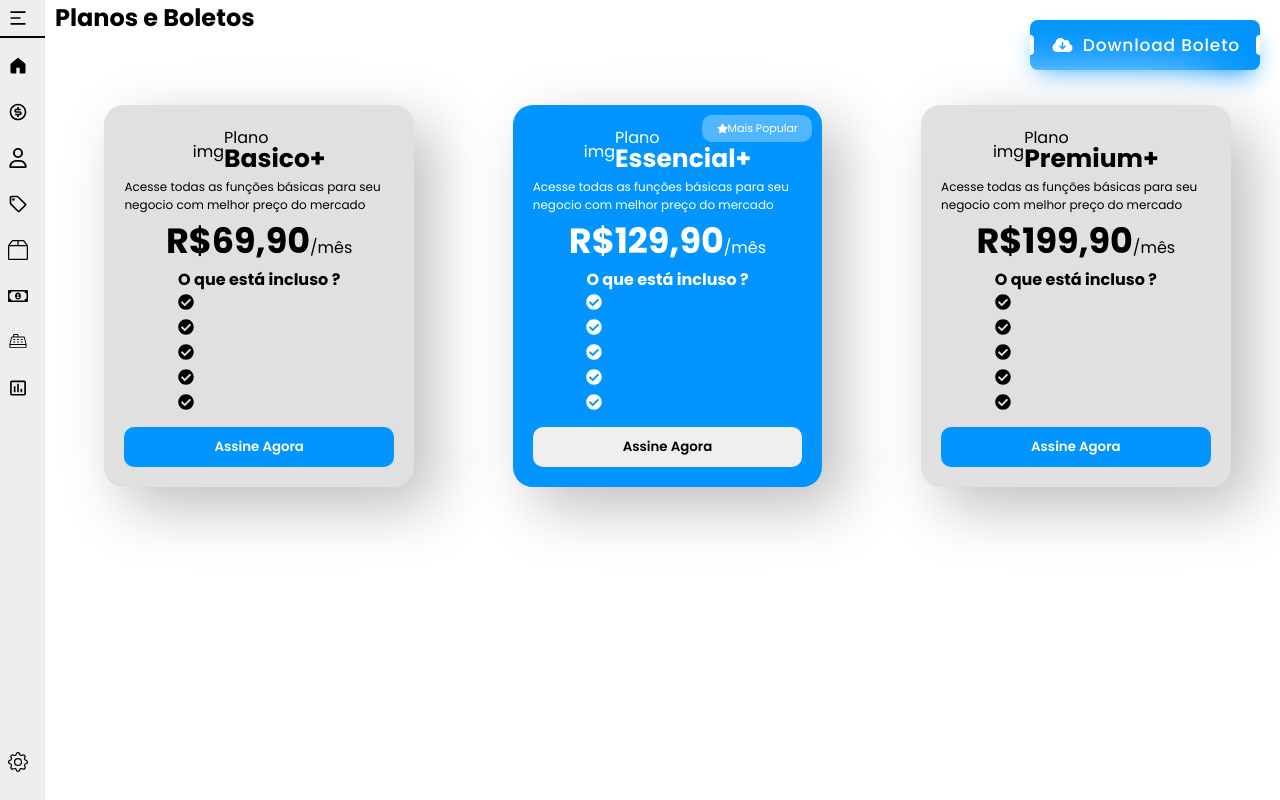
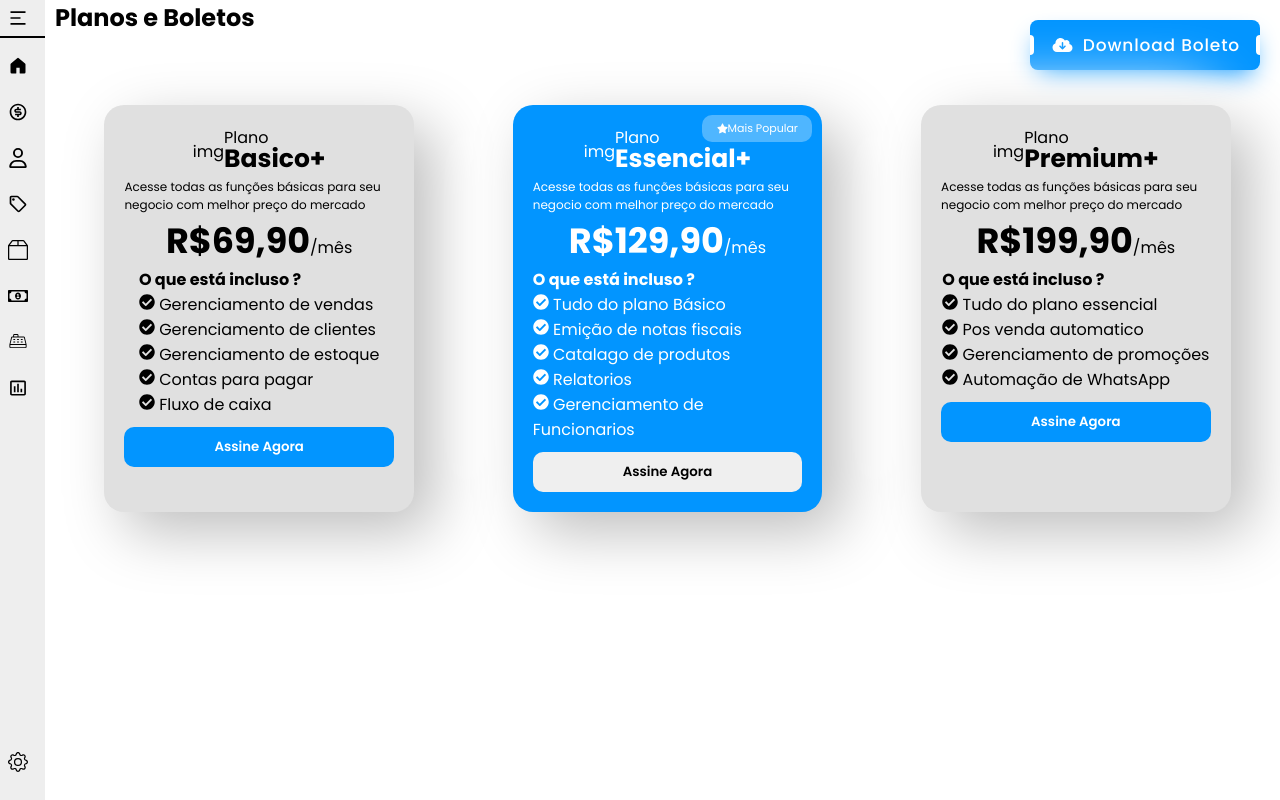
Before and after one commit to carloseduardolsouza/CashInBox_, a React (Create React App) app: page /planosEBoletos in a window 1280 px wide. Built offline with nearby package versions, Linux system fonts and the light colour scheme.

Commit message:
atimização de velocidade

```diff
--- a/src/screens/Clientes/clientes.jsx
+++ b/src/screens/Clientes/clientes.jsx
@@ -1,6 +1,6 @@
 import "./clientes.css";
 import { useState } from "react";
-import { Link } from "react-router-dom";
+import { Link , useNavigate } from "react-router-dom";
 
 //Icones
 import { FaSearch } from "react-icons/fa";
@@ -10,6 +10,8 @@ function Clientes() {
   const log = `${Data.getUTCDate()}/${
     Data.getUTCMonth() + 1
   }/${Data.getUTCFullYear()}`;
+
+  const navigate = useNavigate()
 
   //Controlador de Estados
   const [resultClientes, setResultClientes] = useState([]);
@@ -29,7 +31,7 @@ function Clientes() {
             type="button"
             onClick={(e) => {
               e.preventDefault();
-              window.location.href = "/cadastrarCliente";
+              navigate("/cadastrarProduto");
             }}
           >
             +
--- a/src/screens/Estoque/Estoque.css
+++ b/src/screens/Estoque/Estoque.css
@@ -24,6 +24,13 @@
   margin: 20px;
 }
 
+.inputPreçoDeVendaEstoque {
+  width: 90px;
+  text-align: center;
+  border-radius: 10px;
+  padding: 5px;
+}
+
 #AreaFunçõesEstoque > a {
   color: black;
   font-weight: 600;
--- a/src/screens/Estoque/Estoque.jsx
+++ b/src/screens/Estoque/Estoque.jsx
@@ -1,18 +1,12 @@
 import "./Estoque.css";
-import { useState } from "react";
-import { Link } from "react-router-dom";
+import { useState} from "react";
+import { Link , useNavigate } from "react-router-dom";
 
 //Icones
 import { FaSearch } from "react-icons/fa";
 
 function Estoque() {
-  const [pesquisar, setPesquisar] = useState("all");
-  const [resultEstoque, setResultEstoque] = useState([]);
-  const [loadingEstoque, setloadingEstoque] = useState(true);
-
-  const changePesquisa = (e) => {
-    setPesquisar(e.target.value);
-  };
+  const navigate = useNavigate();
 
   return (
     <div id="ESTOQUE">
@@ -26,7 +20,7 @@ function Estoque() {
             className="AddProduto"
             onClick={(e) => {
               e.preventDefault();
-              window.location.href = "/cadastrarProduto";
+              navigate("/cadastrarProduto");
             }}
             type="button"
           >
@@ -36,7 +30,6 @@ function Estoque() {
             type="text"
             className="InputClientes"
             placeholder="Procurar no Estoque..."
-            onChange={(e) => changePesquisa(e)}
           />
           <button className="Search" type="submit">
             <FaSearch />
@@ -57,7 +50,11 @@ function Estoque() {
 
         <tbody>
           <tr>
-            <td><Link to={"/detalhesDoProduto/1"} id="aTDEstoque">Comoda Capri</Link></td>
+            <td>
+              <Link to={"/detalhesDoProduto/1"} id="aTDEstoque">
+                Comoda Capri
+              </Link>
+            </td>
             <td>R$ 50,00</td>
             <td>100%</td>
             <td>R$ 100,00</td>
--- a/src/screens/Funcionarios/Funcionarios.jsx
+++ b/src/screens/Funcionarios/Funcionarios.jsx
@@ -1,10 +1,11 @@
 import "./Funcionarios.css";
-import { Link } from "react-router-dom";
+import { Link , useNavigate } from "react-router-dom";
 
 //Icones
 import { FaSearch } from "react-icons/fa";
 
 function Funcionarios() {
+  const navigate = useNavigate()
   return (
     <div id="Funcionarios">
       <h2>Funcionarios</h2>
@@ -14,7 +15,7 @@ function Funcionarios() {
             className="AddProduto"
             onClick={(e) => {
               e.preventDefault();
-              window.location.href = "/cadastrarFuncionario";
+              navigate("/cadastrarFuncionario")
             }}
             type="button"
           >
--- a/src/screens/PlanosEBoletos/PlanosEBoletos.jsx
+++ b/src/screens/PlanosEBoletos/PlanosEBoletos.jsx
@@ -42,11 +42,11 @@ function PlanosEBoletos() {
           </div>
           <div>
             <strong>O que está incluso ?</strong>
-            <p><FaCheckCircle /> </p>
-            <p><FaCheckCircle /></p>
-            <p><FaCheckCircle /></p>
-            <p><FaCheckCircle /></p>
-            <p><FaCheckCircle /></p>
+            <p><FaCheckCircle /> Gerenciamento de vendas</p>
+            <p><FaCheckCircle /> Gerenciamento de clientes</p>
+            <p><FaCheckCircle /> Gerenciamento de estoque</p>
+            <p><FaCheckCircle /> Contas para pagar</p>
+            <p><FaCheckCircle /> Fluxo de caixa</p>
           </div>
           <button className="AssineAgoraPlanos button1">Assine Agora</button>
         </div>
@@ -69,11 +69,11 @@ function PlanosEBoletos() {
           </div>
           <div>
             <strong>O que está incluso ?</strong>
-            <p><FaCheckCircle /> </p>
-            <p><FaCheckCircle /></p>
-            <p><FaCheckCircle /></p>
-            <p><FaCheckCircle /></p>
-            <p><FaCheckCircle /></p>
+            <p><FaCheckCircle /> Tudo do plano Básico</p>
+            <p><FaCheckCircle /> Emição de notas fiscais</p>
+            <p><FaCheckCircle /> Catalago de produtos</p>
+            <p><FaCheckCircle /> Relatorios</p>
+            <p><FaCheckCircle /> Gerenciamento de Funcionarios</p>
           </div>
           <button className="AssineAgoraPlanos button2">Assine Agora</button>
         </div>
@@ -95,11 +95,10 @@ function PlanosEBoletos() {
           </div>
           <div>
             <strong>O que está incluso ?</strong>
-            <p><FaCheckCircle /> </p>
-            <p><FaCheckCircle /></p>
-            <p><FaCheckCircle /></p>
-            <p><FaCheckCircle /></p>
-            <p><FaCheckCircle /></p>
+            <p><FaCheckCircle /> Tudo do plano essencial</p>
+            <p><FaCheckCircle /> Pos venda automatico</p>
+            <p><FaCheckCircle /> Gerenciamento de promoções</p>
+            <p><FaCheckCircle /> Automação de WhatsApp</p>
           </div>
           <button className="AssineAgoraPlanos button1">Assine Agora</button>
         </div>
--- a/src/screens/Vendas/SubScreens/Orçamentos/Orçamentos.css
+++ b/src/screens/Vendas/SubScreens/Orçamentos/Orçamentos.css
@@ -11,8 +11,32 @@
 
 .ButãoFaturarOrçamento {
     background-color: green;
+    margin-right: 5px;
     color: white;
 }
+
+.ButãoEnviarOrçamento {
+    background-color: #0295ff;
+    color: white;
+}
+
+.ButãoFaturarOrçamento:hover {
+    background-color: #004a00;
+    margin-right: 5px;
+    color: white;
+    transition: .5s;
+}
+
+.ButãoEnviarOrçamento:hover {
+    background-color: #00518b;
+    color: white;
+    transition: .5s;
+}
+
+.tdAçãoOrçamento {
+    display: flex;
+    justify-content: space-between;
+  }
 
 .aTdOrçamento {
     color: black;
--- a/src/screens/Vendas/SubScreens/Orçamentos/Orçamentos.jsx
+++ b/src/screens/Vendas/SubScreens/Orçamentos/Orçamentos.jsx
@@ -2,6 +2,7 @@ import "./Orçamentos.css";
 
 //Icones
 import { FaMoneyCheckDollar } from "react-icons/fa6";
+import { BsFillSendFill } from "react-icons/bs";
 import { FaRegEdit } from "react-icons/fa";
 
 function Orçamentos() {
@@ -21,12 +22,20 @@ function Orçamentos() {
         <tbody>
           <tr>
             <td>Carlos Eduardo Lourenço de Souza</td>
-            <td><a href="/" className="aTdOrçamento">Comoda Capri</a></td>
+            <td>
+              <a href="/" className="aTdOrçamento">
+                Comoda Capri
+              </a>
+            </td>
             <td>R$ 2.000,00</td>
             <td>10/10/2005</td>
-            <td>
+            <td className="tdAçãoOrçamento">
               <button className="ButãoFaturarOrçamento ButãoTabelaOrçamento">
-                <FaMoneyCheckDollar/>Faturar
+                <FaMoneyCheckDollar />
+                Faturar
+              </button>
+              <button className="ButãoTabelaOrçamento ButãoEnviarOrçamento">
+                <BsFillSendFill /> Enviar
               </button>
             </td>
           </tr>
```
Also changed, not shown: src/screens/Vendas/vendas.css (line endings or trailing spaces).
